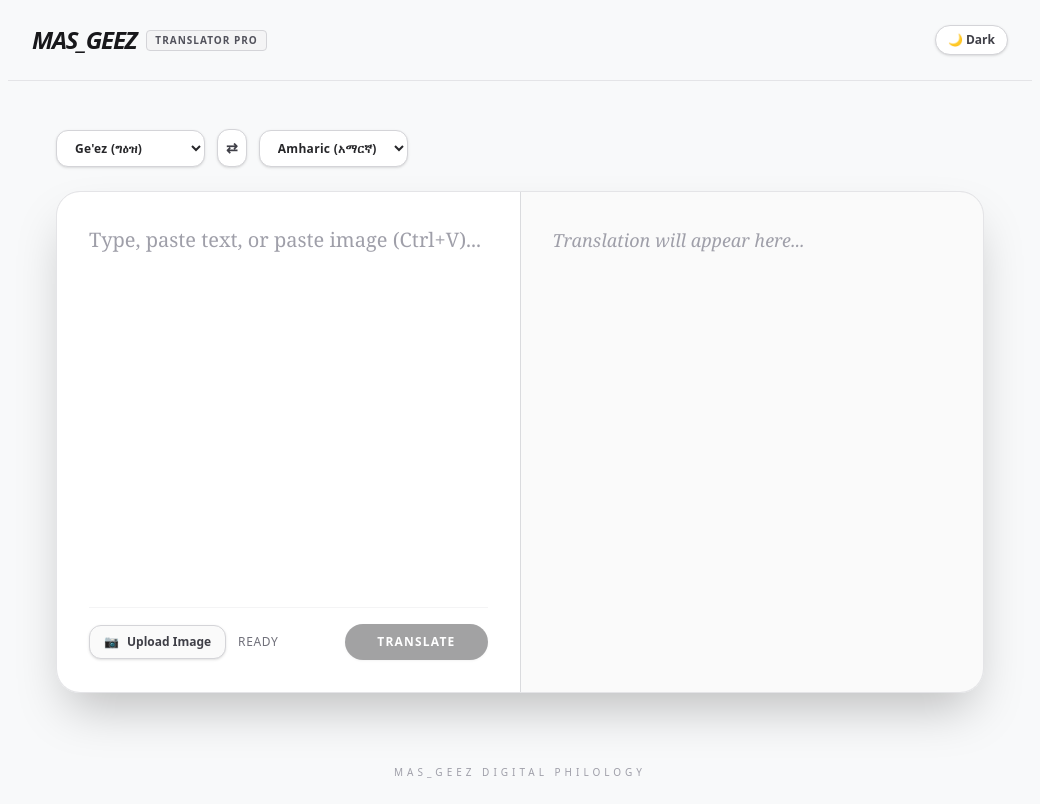
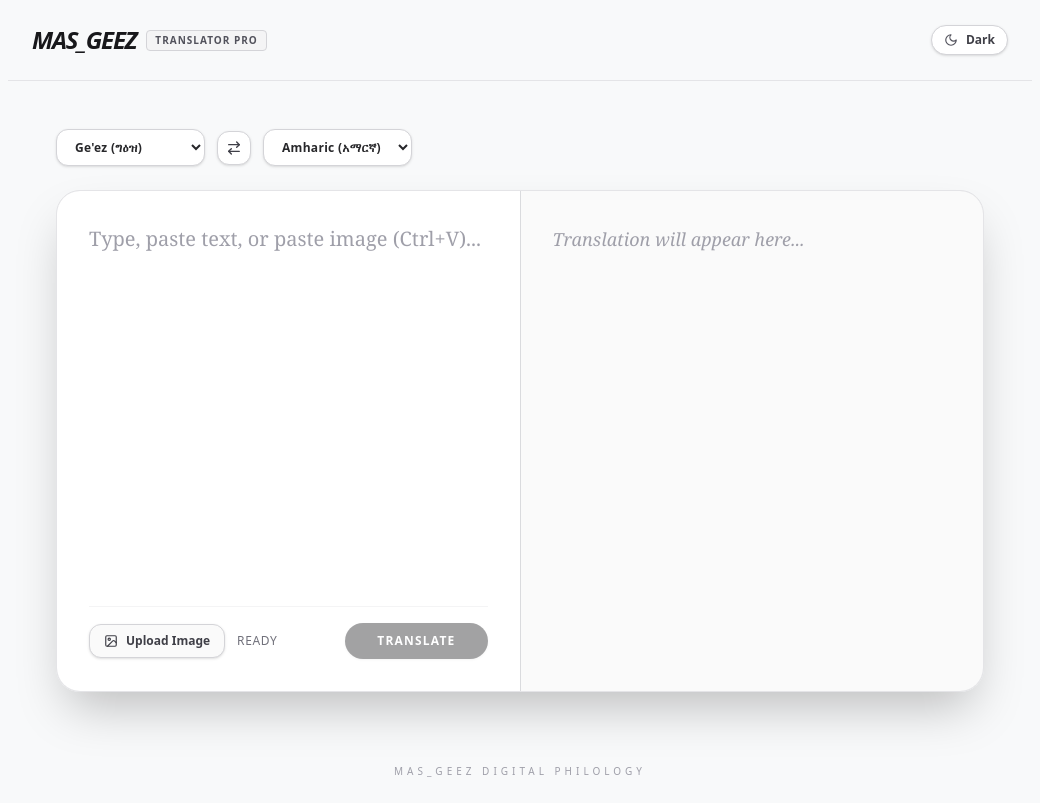
Before and after one commit to mastewalshiferaw/EOTC_related, a Next.js app in the folder geez_translator_pro/frontend/: page / in a window 1280 px wide. Shown: the whole page, without its empty margins (120-1160 px from the left). Built offline with nearby package versions, Linux system fonts and the light colour scheme; no server answers.

Commit message:
refactor(ui): replace emojis with clean inline svg icons

```diff
--- a/geez_translator_pro/frontend/app/page.tsx
+++ b/geez_translator_pro/frontend/app/page.tsx
@@ -3,6 +3,70 @@ import { useState, useRef, ClipboardEvent, ChangeEvent } from 'react';
 import axios from 'axios';
 
 const API_BASE = process.env.NEXT_PUBLIC_API_URL || 'http://127.0.0.1:8000';
+
+function SunIcon({ className = "w-4 h-4" }: { className?: string }) {
+  return (
+    <svg className={className} viewBox="0 0 24 24" fill="none" stroke="currentColor" strokeWidth="2" strokeLinecap="round" strokeLinejoin="round">
+      <circle cx="12" cy="12" r="4" />
+      <path d="M12 2v2M12 20v2M4.93 4.93l1.41 1.41M17.66 17.66l1.41 1.41M2 12h2M20 12h2M6.34 17.66l-1.41 1.41M19.07 4.93l-1.41 1.41" />
+    </svg>
+  );
+}
+
+function MoonIcon({ className = "w-4 h-4" }: { className?: string }) {
+  return (
+    <svg className={className} viewBox="0 0 24 24" fill="none" stroke="currentColor" strokeWidth="2" strokeLinecap="round" strokeLinejoin="round">
+      <path d="M12 3a6 6 0 0 0 9 9 9 9 0 1 1-9-9Z" />
+    </svg>
+  );
+}
+
+function SwapIcon({ className = "w-4 h-4" }: { className?: string }) {
+  return (
+    <svg className={className} viewBox="0 0 24 24" fill="none" stroke="currentColor" strokeWidth="2" strokeLinecap="round" strokeLinejoin="round">
+      <path d="m16 3 4 4-4 4" />
+      <path d="M20 7H4" />
+      <path d="m8 21-4-4 4-4" />
+      <path d="M4 17h16" />
+    </svg>
+  );
+}
+
+function UploadImageIcon({ className = "w-4 h-4" }: { className?: string }) {
+  return (
+    <svg className={className} viewBox="0 0 24 24" fill="none" stroke="currentColor" strokeWidth="2" strokeLinecap="round" strokeLinejoin="round">
+      <rect width="18" height="18" x="3" y="3" rx="2" ry="2" />
+      <circle cx="9" cy="9" r="2" />
+      <path d="m21 15-3.086-3.086a2 2 0 0 0-2.828 0L6 21" />
+    </svg>
+  );
+}
+
+function CopyIcon({ className = "w-4 h-4" }: { className?: string }) {
+  return (
+    <svg className={className} viewBox="0 0 24 24" fill="none" stroke="currentColor" strokeWidth="2" strokeLinecap="round" strokeLinejoin="round">
+      <rect width="14" height="14" x="8" y="8" rx="2" ry="2" />
+      <path d="M4 16c-1.1 0-2-.9-2-2V4c0-1.1.9-2 2-2h10c1.1 0 2 .9 2 2" />
+    </svg>
+  );
+}
+
+function CheckIcon({ className = "w-4 h-4" }: { className?: string }) {
+  return (
+    <svg className={className} viewBox="0 0 24 24" fill="none" stroke="currentColor" strokeWidth="2.5" strokeLinecap="round" strokeLinejoin="round">
+      <polyline points="20 6 9 17 4 12" />
+    </svg>
+  );
+}
+
+function SpinnerIcon({ className = "w-4 h-4" }: { className?: string }) {
+  return (
+    <svg className={`animate-spin ${className}`} viewBox="0 0 24 24" fill="none" stroke="currentColor" strokeWidth="2.5">
+      <circle cx="12" cy="12" r="10" strokeOpacity="0.25" />
+      <path d="M12 2a10 10 0 0 1 10 10" strokeLinecap="round" />
+    </svg>
+  );
+}
 
 export default function MasGeezTranslator() {
   // Light mode as default
@@ -13,6 +77,7 @@ export default function MasGeezTranslator() {
   const [targetLang, setTargetLang] = useState("Amharic");
   const [loading, setLoading] = useState(false);
   const [statusMessage, setStatusMessage] = useState("Ready");
+  const [copied, setCopied] = useState(false);
   const fileInputRef = useRef<HTMLInputElement>(null);
 
   const processImageFile = async (file: File) => {
@@ -86,6 +151,14 @@ export default function MasGeezTranslator() {
     }
   };
 
+  const handleCopy = () => {
+    if (!outputText) return;
+    navigator.clipboard.writeText(outputText);
+    setCopied(true);
+    setStatusMessage("Copied to clipboard!");
+    setTimeout(() => setCopied(false), 2000);
+  };
+
   const pageTheme = isDark ? 'bg-[#0b0d11] text-zinc-100' : 'bg-[#f8f9fa] text-zinc-900';
   const navBorder = isDark ? 'border-zinc-800' : 'border-zinc-200';
   const selectStyle = isDark
@@ -109,9 +182,20 @@ export default function MasGeezTranslator() {
         {/* Theme Toggle Button */}
         <button
           onClick={() => setIsDark(!isDark)}
-          className={`flex items-center gap-1.5 text-xs font-semibold px-3 py-1.5 rounded-full border transition ${isDark ? 'border-zinc-700 bg-zinc-800 text-zinc-200 hover:bg-zinc-700' : 'border-zinc-300 bg-white text-zinc-700 hover:bg-zinc-100 shadow-sm'}`}
+          className={`flex items-center gap-2 text-xs font-semibold px-3 py-1.5 rounded-full border transition ${isDark ? 'border-zinc-700 bg-zinc-800 text-zinc-200 hover:bg-zinc-700' : 'border-zinc-300 bg-white text-zinc-700 hover:bg-zinc-100 shadow-sm'}`}
+          title={isDark ? "Switch to Light mode" : "Switch to Dark mode"}
         >
-          <span>{isDark ? '☀️ Light' : '🌙 Dark'}</span>
+          {isDark ? (
+            <>
+              <SunIcon className="w-3.5 h-3.5 text-amber-400" />
+              <span>Light</span>
+            </>
+          ) : (
+            <>
+              <MoonIcon className="w-3.5 h-3.5 text-zinc-600" />
+              <span>Dark</span>
+            </>
+          )}
         </button>
       </nav>
 
@@ -134,7 +218,7 @@ export default function MasGeezTranslator() {
             title="Swap languages"
             className={`p-2 rounded-xl border text-sm font-bold transition hover:scale-105 active:scale-95 ${isDark ? 'border-zinc-700 bg-zinc-900 text-zinc-300 hover:bg-zinc-800' : 'border-zinc-300 bg-white text-zinc-700 hover:bg-zinc-100 shadow-sm'}`}
           >
-            ⇄
+            <SwapIcon className="w-4 h-4" />
           </button>
 
           <select
@@ -175,19 +259,24 @@ export default function MasGeezTranslator() {
                   onClick={() => fileInputRef.current?.click()}
                   className={`text-xs font-semibold px-3.5 py-2 rounded-xl border transition flex items-center gap-2 ${isDark ? 'border-zinc-700 bg-zinc-800/70 text-zinc-300 hover:bg-zinc-700 hover:text-white' : 'border-zinc-300 bg-zinc-50 text-zinc-700 hover:bg-zinc-100 hover:text-black shadow-sm'}`}
                 >
-                  <span>📷</span> Upload Image
+                  <UploadImageIcon className="w-3.5 h-3.5" />
+                  <span>Upload Image</span>
                 </button>
-                <p className={`text-xs font-medium uppercase tracking-wider ${isDark ? 'text-zinc-400' : 'text-zinc-500'}`}>
-                  {loading ? "Processing..." : statusMessage}
-                </p>
+                <div className="flex items-center gap-1.5">
+                  {loading && <SpinnerIcon className="w-3 h-3 text-amber-500" />}
+                  <p className={`text-xs font-medium uppercase tracking-wider ${isDark ? 'text-zinc-400' : 'text-zinc-500'}`}>
+                    {loading ? "Processing..." : statusMessage}
+                  </p>
+                </div>
               </div>
 
               <button
                 onClick={handleTranslate}
                 disabled={loading || !inputText.trim()}
-                className={`px-8 py-2.5 rounded-full text-xs font-bold uppercase tracking-widest transition disabled:opacity-40 disabled:cursor-not-allowed ${isDark ? 'bg-zinc-100 text-zinc-900 hover:bg-white shadow-md' : 'bg-zinc-900 text-white hover:bg-black shadow-sm'}`}
+                className={`flex items-center gap-2 px-8 py-2.5 rounded-full text-xs font-bold uppercase tracking-widest transition disabled:opacity-40 disabled:cursor-not-allowed ${isDark ? 'bg-zinc-100 text-zinc-900 hover:bg-white shadow-md' : 'bg-zinc-900 text-white hover:bg-black shadow-sm'}`}
               >
-                {loading ? "Translating..." : "Translate"}
+                {loading && <SpinnerIcon className="w-3.5 h-3.5" />}
+                <span>{loading ? "Translating..." : "Translate"}</span>
               </button>
             </div>
           </div>
@@ -207,13 +296,20 @@ export default function MasGeezTranslator() {
             {outputText && (
               <div className={`mt-6 pt-4 flex justify-end border-t ${isDark ? 'border-zinc-800/80' : 'border-zinc-200/80'}`}>
                 <button
-                  onClick={() => {
-                    navigator.clipboard.writeText(outputText);
-                    setStatusMessage("Copied to clipboard!");
-                  }}
-                  className={`text-xs font-semibold px-3 py-1.5 rounded-lg border transition ${isDark ? 'border-zinc-700 bg-zinc-800/60 text-zinc-300 hover:text-white hover:bg-zinc-700' : 'border-zinc-300 bg-white text-zinc-700 hover:text-black hover:bg-zinc-100 shadow-sm'}`}
+                  onClick={handleCopy}
+                  className={`flex items-center gap-1.5 text-xs font-semibold px-3.5 py-1.5 rounded-lg border transition ${isDark ? 'border-zinc-700 bg-zinc-800/60 text-zinc-300 hover:text-white hover:bg-zinc-700' : 'border-zinc-300 bg-white text-zinc-700 hover:text-black hover:bg-zinc-100 shadow-sm'}`}
                 >
-                  📋 Copy Result
+                  {copied ? (
+                    <>
+                      <CheckIcon className="w-3.5 h-3.5 text-emerald-500" />
+                      <span className="text-emerald-500 font-medium">Copied!</span>
+                    </>
+                  ) : (
+                    <>
+                      <CopyIcon className="w-3.5 h-3.5" />
+                      <span>Copy Result</span>
+                    </>
+                  )}
                 </button>
               </div>
             )}
```
